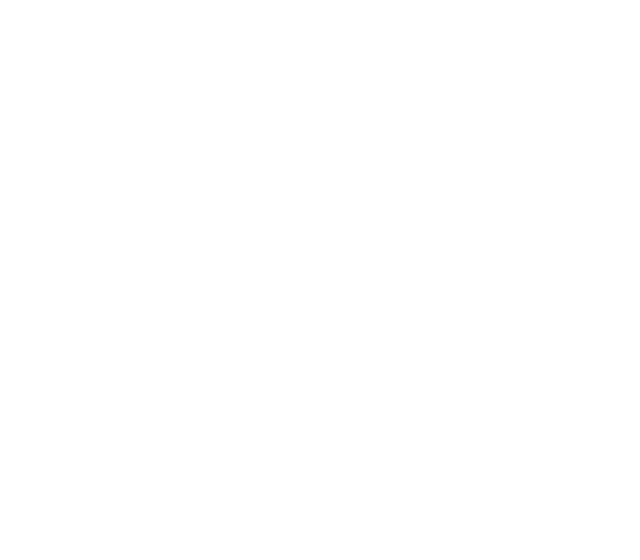
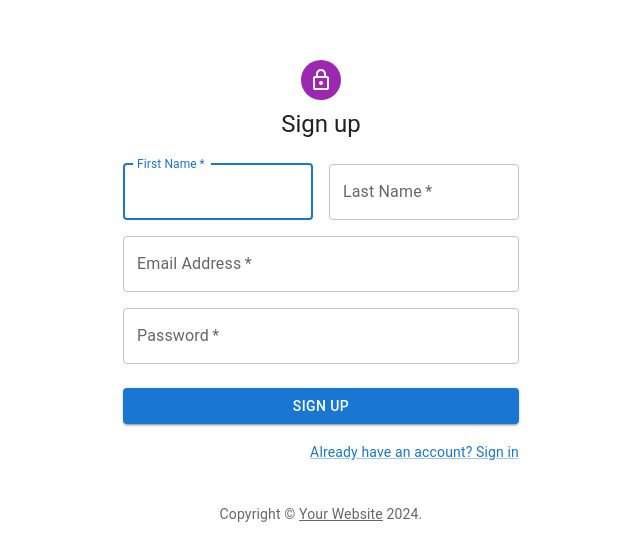
Before and after one commit to allwhitesky/warehouse-dashboard, a React (Vite) app in the folder warehouse-dashboard/: page / in a window 1280 px wide. Shown: the part 144-704 px from the top of the page, without its empty margins (319-959 px from the left). Built offline with nearby package versions, Linux system fonts and the light colour scheme.

Commit message:
checking in a few components

```diff
--- a/warehouse-dashboard/package.json
+++ b/warehouse-dashboard/package.json
@@ -10,6 +10,10 @@
     "preview": "vite preview"
   },
   "dependencies": {
+    "@emotion/react": "^11.11.4",
+    "@emotion/styled": "^11.11.0",
+    "@mui/icons-material": "^5.15.13",
+    "@mui/material": "^5.15.13",
     "react": "^18.2.0",
     "react-dom": "^18.2.0"
   },
--- a/warehouse-dashboard/src/App.jsx
+++ b/warehouse-dashboard/src/App.jsx
@@ -1,12 +1,14 @@
 import { useState } from 'react'
 import './App.css'
+import SignIn from './components/SignOn'
+import SignUp from './components/SignUp'
 
 function App() {
   const [count, setCount] = useState(0)
 
   return (
     <>
-
+      <SignUp />
     </>
   )
 }
--- /dev/null
+++ b/warehouse-dashboard/src/components/SignOn.jsx
@@ -0,0 +1,108 @@
+import * as React from 'react';
+import Avatar from '@mui/material/Avatar';
+import Button from '@mui/material/Button';
+import CssBaseline from '@mui/material/CssBaseline';
+import TextField from '@mui/material/TextField';
+import FormControlLabel from '@mui/material/FormControlLabel';
+import Checkbox from '@mui/material/Checkbox';
+import Link from '@mui/material/Link';
+import Grid from '@mui/material/Grid';
+import Box from '@mui/material/Box';
+import LockOutlinedIcon from '@mui/icons-material/LockOutlined';
+import Typography from '@mui/material/Typography';
+import Container from '@mui/material/Container';
+import { createTheme, ThemeProvider } from '@mui/material/styles';
+
+function Copyright(props) {
+  return (
+    <Typography variant="body2" color="text.secondary" align="center" {...props}>
+      {'Copyright © '}
+      <Link color="inherit" href="https://mui.com/">
+        Your Website
+      </Link>{' '}
+      {new Date().getFullYear()}
+      {'.'}
+    </Typography>
+  );
+}
+
+export default function SignIn() {
+  const handleSubmit = (event) => {
+    event.preventDefault();
+    const data = new FormData(event.currentTarget);
+    console.log({
+      email: data.get('email'),
+      password: data.get('password'),
+    });
+  };
+
+  return (
+    <ThemeProvider theme={defaultTheme}>
+      <Container component="main" maxWidth="xs">
+        <CssBaseline />
+        <Box
+          sx={{
+            marginTop: 8,
+            display: 'flex',
+            flexDirection: 'column',
+            alignItems: 'center',
+          }}
+        >
+          <Avatar sx={{ m: 1, bgcolor: 'secondary.main' }}>
+            <LockOutlinedIcon />
+          </Avatar>
+          <Typography component="h1" variant="h5">
+            Sign in
+          </Typography>
+          <Box component="form" onSubmit={handleSubmit} noValidate sx={{ mt: 1 }}>
+            <TextField
+              margin="normal"
+              required
+              fullWidth
+              id="email"
+              label="Email Address"
+              name="email"
+              autoComplete="email"
+              autoFocus
+            />
+            <TextField
+              margin="normal"
+              required
+              fullWidth
+              name="password"
+              label="Password"
+              type="password"
+              id="password"
+              autoComplete="current-password"
+            />
+            <FormControlLabel
+              control={<Checkbox value="remember" color="primary" />}
+              label="Remember me"
+            />
+            <Button
+              type="submit"
+              fullWidth
+              variant="contained"
+              sx={{ mt: 3, mb: 2 }}
+            >
+              Sign In
+            </Button>
+            <Grid container>
+              <Grid item xs>
+                <Link href="#" variant="body2">
+                  Forgot password?
+                </Link>
+              </Grid>
+              <Grid item>
+                <Link href="#" variant="body2">
+                  {"Don't have an account? Sign Up"}
+                </Link>
+              </Grid>
+            </Grid>
+          </Box>
+        </Box>
+        <Copyright sx={{ mt: 8, mb: 4 }} />
+      </Container>
+    </ThemeProvider>
+  );
+}
--- /dev/null
+++ b/warehouse-dashboard/src/components/SignUp.jsx
@@ -0,0 +1,126 @@
+import * as React from 'react';
+import Avatar from '@mui/material/Avatar';
+import Button from '@mui/material/Button';
+import CssBaseline from '@mui/material/CssBaseline';
+import TextField from '@mui/material/TextField';
+import FormControlLabel from '@mui/material/FormControlLabel';
+import Checkbox from '@mui/material/Checkbox';
+import Link from '@mui/material/Link';
+import Grid from '@mui/material/Grid';
+import Box from '@mui/material/Box';
+import LockOutlinedIcon from '@mui/icons-material/LockOutlined';
+import Typography from '@mui/material/Typography';
+import Container from '@mui/material/Container';
+import { createTheme, ThemeProvider } from '@mui/material/styles';
+
+function Copyright(props) {
+  return (
+    <Typography variant="body2" color="text.secondary" align="center" {...props}>
+      {'Copyright © '}
+      <Link color="inherit" href="https://mui.com/">
+        Your Website
+      </Link>{' '}
+      {new Date().getFullYear()}
+      {'.'}
+    </Typography>
+  );
+}
+
+const defaultTheme = createTheme();
+
+export default function SignUp() {
+  const handleSubmit = (event) => {
+    event.preventDefault();
+    const data = new FormData(event.currentTarget);
+    console.log({
+      email: data.get('email'),
+      password: data.get('password'),
+    });
+  };
+
+  return (
+    <ThemeProvider theme={defaultTheme}>
+      <Container component="main" maxWidth="xs">
+        <CssBaseline />
+        <Box
+          sx={{
+            marginTop: 8,
+            display: 'flex',
+            flexDirection: 'column',
+            alignItems: 'center',
+          }}
+        >
+          <Avatar sx={{ m: 1, bgcolor: 'secondary.main' }}>
+            <LockOutlinedIcon />
+          </Avatar>
+          <Typography component="h1" variant="h5">
+            Sign up
+          </Typography>
+          <Box component="form" noValidate onSubmit={handleSubmit} sx={{ mt: 3 }}>
+            <Grid container spacing={2}>
+              <Grid item xs={12} sm={6}>
+                <TextField
+                  autoComplete="given-name"
+                  name="firstName"
+                  required
+                  fullWidth
+                  id="firstName"
+                  label="First Name"
+                  autoFocus
+                />
+              </Grid>
+              <Grid item xs={12} sm={6}>
+                <TextField
+                  required
+                  fullWidth
+                  id="lastName"
+                  label="Last Name"
+                  name="lastName"
+                  autoComplete="family-name"
+                />
+              </Grid>
+              <Grid item xs={12}>
+                <TextField
+                  required
+                  fullWidth
+                  id="email"
+                  label="Email Address"
+                  name="email"
+                  autoComplete="email"
+                />
+              </Grid>
+              <Grid item xs={12}>
+                <TextField
+                  required
+                  fullWidth
+                  name="password"
+                  label="Password"
+                  type="password"
+                  id="password"
+                  autoComplete="new-password"
+                />
+              </Grid>
+
+            </Grid>
+            <Button
+              type="submit"
+              fullWidth
+              variant="contained"
+              sx={{ mt: 3, mb: 2 }}
+            >
+              Sign Up
+            </Button>
+            <Grid container justifyContent="flex-end">
+              <Grid item>
+                <Link href="/SignOn" variant="body2">
+                  Already have an account? Sign in
+                </Link>
+              </Grid>
+            </Grid>
+          </Box>
+        </Box>
+        <Copyright sx={{ mt: 5 }} />
+      </Container>
+    </ThemeProvider>
+  );
+}
```
Also changed, not shown: 1 other file (tests, documents, lock files or other folders).
